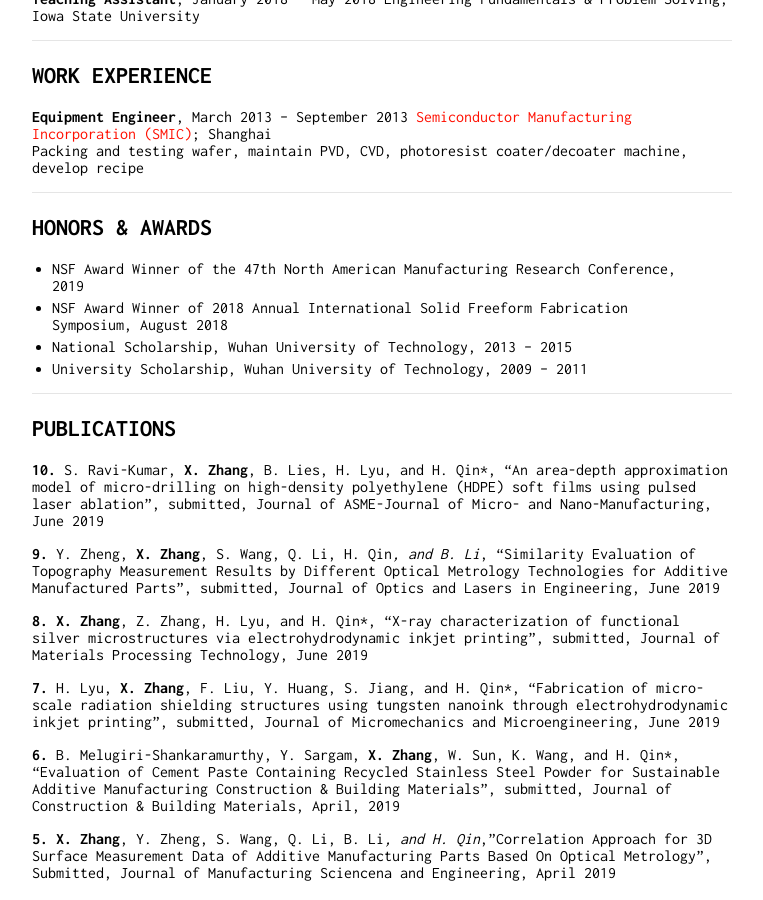
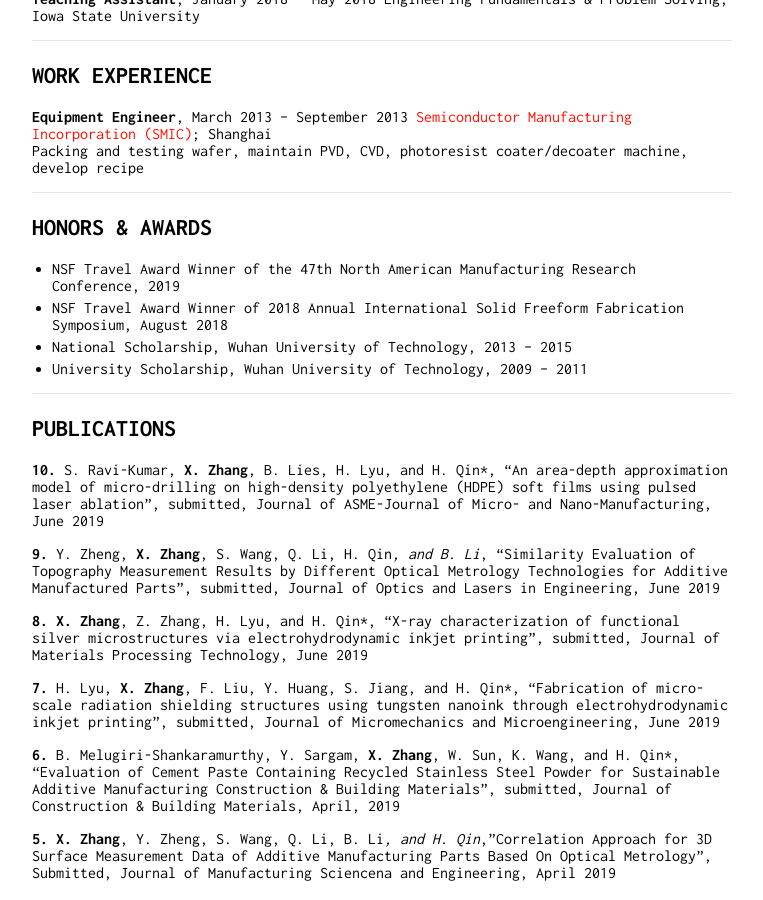
Before and after one commit to zhangxiao2018/zhangxiao2018.github.io, a Jekyll site: the page built from index.md, in a window 1280 px wide and 900 px high, scrolled down 1444 px. Shown: the whole window, without its empty margins (258-1021 px from the left). Built offline with Jekyll 4.4.1, drawn with Linux system fonts in a browser that asks for light colours; our own code applies the rules of GitHub Pages for plain Markdown files.

Commit message:
Update index.md

```diff
--- a/index.md
+++ b/index.md
@@ -77,8 +77,8 @@ Packing and testing wafer, maintain PVD, CVD, photoresist coater/decoater machin
 
 - - -
 ## HONORS & AWARDS
-* NSF Award Winner of the 47th North American Manufacturing Research Conference, 2019
-* NSF Award Winner of 2018 Annual International Solid Freeform Fabrication Symposium, August 2018
+* NSF Travel Award Winner of the 47th North American Manufacturing Research Conference, 2019
+* NSF Travel Award Winner of 2018 Annual International Solid Freeform Fabrication Symposium, August 2018
 * National Scholarship, Wuhan University of Technology, 2013 – 2015
 * University Scholarship, Wuhan University of Technology, 2009 – 2011
 
```
